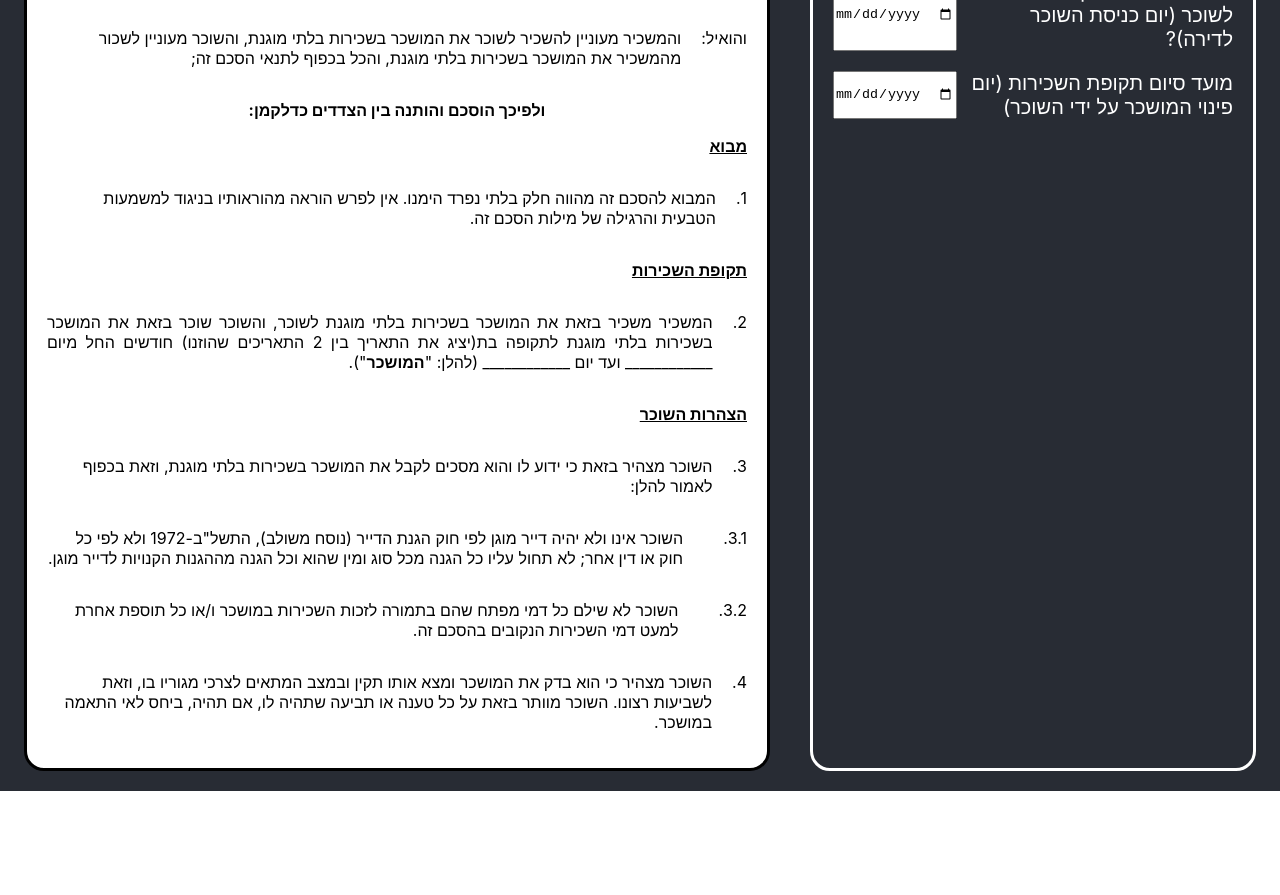
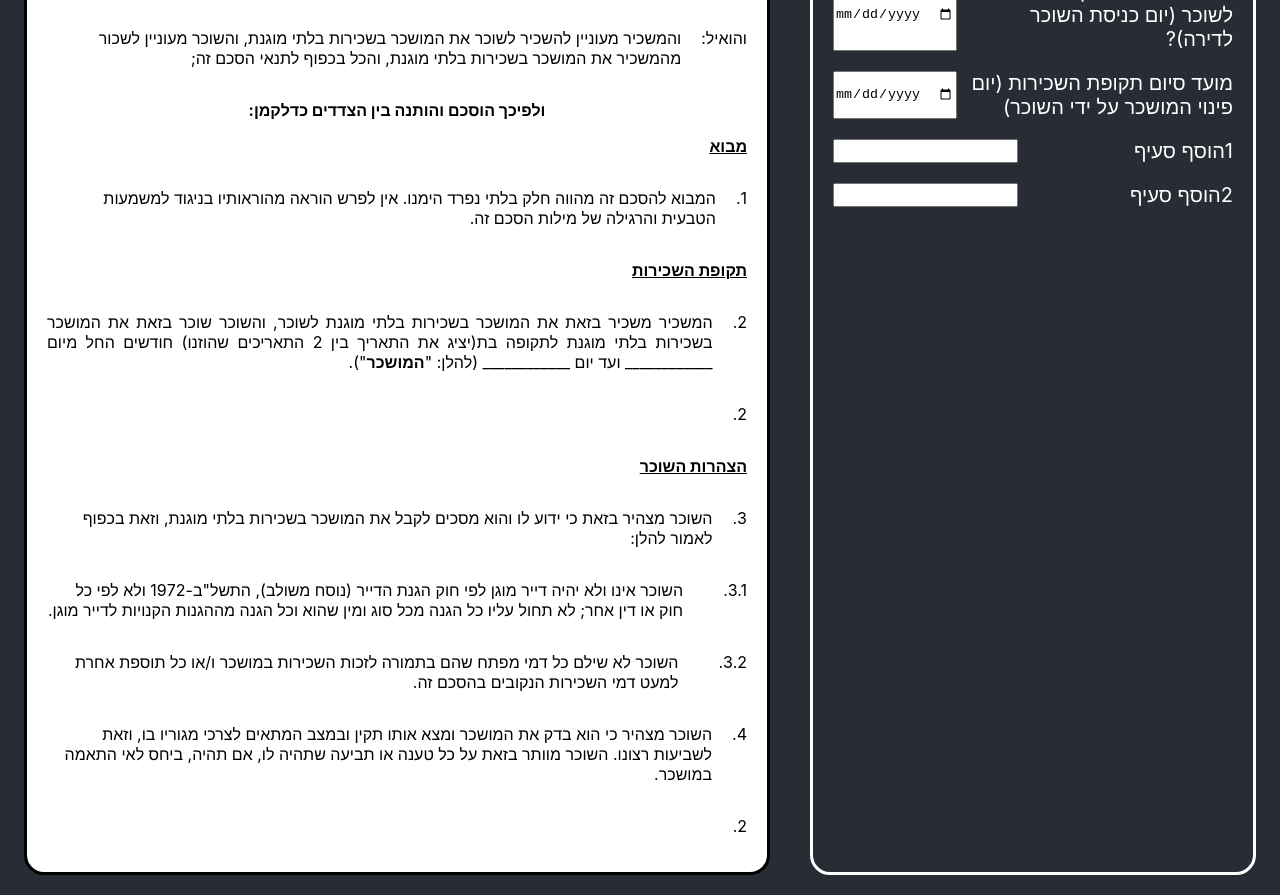
Before and after one commit to idandrd/docit, a React (Create React App) app: page / in a window 1280 px wide. Shown: the part 640-1535 px from the top of the page. Before the commit the page ends 1431 px from the top, so only its background shows below. Built offline with nearby package versions, Linux system fonts and the light colour scheme.

Commit message:
קבללל 2

```diff
--- a/src/Form.tsx
+++ b/src/Form.tsx
@@ -15,7 +15,9 @@ class MainForm extends Component {
     floornumber: "",
     apartmentaddress: "",
     EntranceDate: "",
-    LeaveDate: ""
+    LeaveDate: "",
+    AdditionalSection1: "",
+    AdditionalSection2: ""
   };
 
   getlessorIdType = () => {
@@ -165,6 +167,22 @@ class MainForm extends Component {
               }
             />
           </FormItem>
+          <FormItem text="1הוסף סעיף">
+          <input
+              value={this.state.AdditionalSection1}
+              onChange={({ target }) =>
+                this.setState({ AdditionalSection1: target.value })
+              }
+            />
+          </FormItem>
+          <FormItem text="2הוסף סעיף">
+          <input
+              value={this.state.AdditionalSection2}
+              onChange={({ target }) =>
+                this.setState({ AdditionalSection2: target.value })
+              }
+            />
+          </FormItem>
         </div>
         <div
           style={{
@@ -275,6 +293,14 @@ class MainForm extends Component {
             </div>
           </div>
           <div style={{ display: "flex" }}>
+            <p style={{ marginLeft: 20}}>2.</p>
+            <div style={{ flex: 1 }}>
+              <p style={{ textAlign: "justify" }}>
+                {`${this.state.AdditionalSection1} `}
+              </p>
+            </div>
+          </div>
+          <div style={{ display: "flex" }}>
             <p style={{ marginLeft: 20, fontWeight: "bold", textDecoration: "underline"}}>הצהרות השוכר</p>
           </div>
           <div style={{ display: "flex" }}>
@@ -309,6 +335,14 @@ class MainForm extends Component {
               </p>
             </div>
           </div>
+          <div style={{ display: "flex" }}>
+            <p style={{ marginLeft: 20}}>2.</p>
+            <div style={{ flex: 1 }}>
+              <p style={{ textAlign: "justify" }}>
+                {`${this.state.AdditionalSection2} `}
+              </p>
+            </div>
+          </div>
         </div>
       </div>
     );
```
